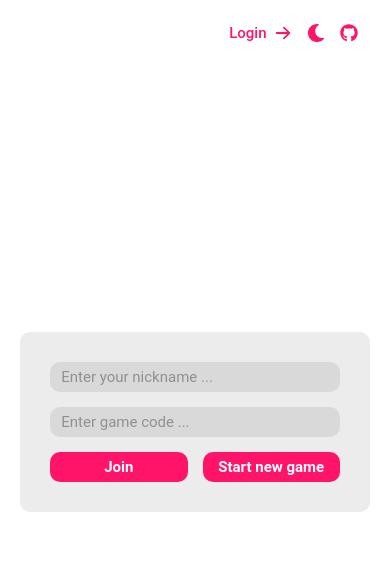
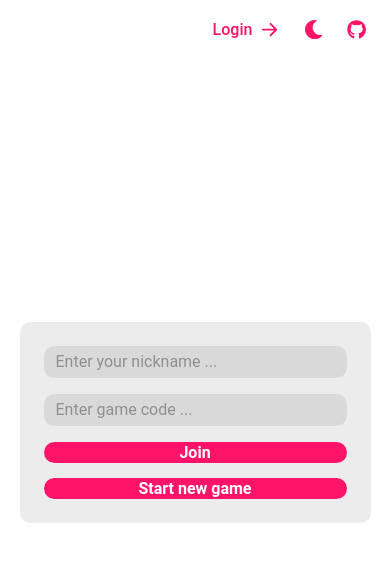
Before and after one commit to sopra-fs25-group-20/sopra-fs25-group-20-client, a Next.js app: page / in a window 390 px wide. Shown: the top 562 px of the page. Built offline with nearby package versions, Linux system fonts and the light colour scheme.

Commit message:
Refactor:layout for responsiveness: switch to rem units and add mobile support

```diff
--- a/app/styles/layout.css
+++ b/app/styles/layout.css
@@ -15,11 +15,11 @@ main,
 /* the grey, rounded frame used for every component */
 .frame {
   display: flex;
-  padding: 30px;
+  padding: 2rem;
   flex-direction: column;
   justify-content: center;
   align-items: center;
-  gap: 15px;
+  gap: 1rem;
   flex: 1 0 0;
   align-self: stretch;
 }
@@ -31,16 +31,16 @@ main,
   justify-content: center;
   align-items: center;
   flex: 1;
-  gap: 30px;
+  gap: 2rem;
   align-self: stretch;
 }
 
 .horizontal-flex {
   display: flex;
-  height: 30px;
+  height: 2rem;
   justify-content: center;
   align-items: center;
-  gap: 30px;
+  gap: 2rem;
   align-self: stretch;
 }
 
@@ -50,8 +50,8 @@ main,
   justify-content: center;
   align-items: center;
   align-self: stretch;
-  height: 30px;
-  gap: 10px;
+  height: 2rem;
+  gap: 0.66rem;
   flex: 1 0 0;
 }
 
@@ -64,27 +64,27 @@ main,
 
 .lobby {
   display: flex;
-  width: 800px;
-  min-height: 520px;
+  width: 53.6rem;
+  min-height: 34.6rem;
   justify-content: center;
   align-items: center;
-  gap: 30px;
+  gap: 2rem;
 }
 
 /* === LANDING PAGE === */
 
 .landing-page {
   display: flex;
-  width: 350px;
+  width: 23.3rem;
   justify-content: center;
   align-items: center;
-  gap: 30px;
+  gap: 2rem;
 }
 
 /* === CHAT === */
 
 .chat {
-  padding: 30px 30px 15px 30px; /* shift the chat bar down */
+  padding: 2rem 2rem 1rem 2rem; /* shift the chat bar down */
   flex: 1;
 }
 
@@ -92,7 +92,7 @@ main,
   display: flex;
   flex-direction: column;
   align-items: flex-start;
-  gap: 5px;
+  gap: 0.33rem;
   flex: 1 0 0;
   align-self: stretch;
 }
@@ -100,18 +100,18 @@ main,
 .message {
   display: flex;
   align-items: center;
-  gap: 10px;
+  gap: 0.66rem;
 }
 
 .message .you,
 .message .other {
-  width: 18px;
-  height: 18px;
+  width: 1.2rem;
+  height: 1.2rem;
 }
 
 .chat-input {
   display: flex;
-  height: 30px;
+  height: 2rem;
   justify-content: space-between;
   align-items: center;
   align-self: stretch;
@@ -119,8 +119,8 @@ main,
 }
 
 .chat-send-button {
-  width: 20px;
-  height: 20px;
+  width: 1.33rem;
+  height: 1.33rem;
 }
 
 /* === SETTINGS === */
@@ -140,16 +140,16 @@ main,
 .dropdown {
   display: flex;
   text-align: center;
-  border-radius: 5px;
+  border-radius: 0.33rem;
   justify-content: center;
   align-items: center;
-  width: 120px;
+  width: 8rem;
 }
 
 /* === PLAYER OVERVIEW === */
 
 .overview {
-  gap: 15px;
+  gap: 1rem;
 }
 
 .profile-card {
@@ -162,25 +162,25 @@ main,
 .profile-card .profile.you {
   display: flex;
   align-items: center;
-  gap: 15px;
+  gap: 1rem;
 }
 
 .profile-card .profile.other {
   display: flex;
   align-items: center;
-  gap: 10px;
+  gap: 0.66rem;
 }
 
 .profile-card .profile .icon.you {
-  width: 60px;
-  height: 60px;
-  border-radius: 10px;
+  width: 4rem;
+  height: 4rem;
+  border-radius: 0.66rem;
 }
 
 .profile-card .profile .icon.other {
-  width: 35px;
-  height: 35px;
-  border-radius: 20px;
+  width: 2.33rem;
+  height: 2.33rem;
+  border-radius: 1.33rem;
 }
 
 .profile-card .profile .player {
@@ -188,7 +188,7 @@ main,
   flex-direction: column;
   justify-content: center;
   align-items: flex-start;
-  gap: -2px;
+  gap: 0;
 }
 
 .profile-card .action {
@@ -200,17 +200,17 @@ main,
 /* === INPUT FIELD === */
 .form-control {
   width: 100%;
-  height: 30px;
+  height: 2rem;
 }
 
 /* === HEADER === */
 
 .app-header {
   position: absolute;
-  top: 24px;
-  right: 32px;
+  top: 1.6rem;
+  right: 2.13rem;
   display: flex;
-  gap: 15px;
+  gap: 1rem;
 }
 
 .app-header-button {
@@ -241,3 +241,187 @@ main,
   width: 100%;
   height: auto;
 }
+
+
+/* === RESPONSIVE DESIGN === */
+
+@media (max-width: 1024px) {
+  .lobby {
+    width: 100%;
+    max-width: 90%;
+    flex-direction: column;
+    gap: 1.5rem;
+  }
+
+  .landing-page {
+    width: 90%;
+    gap: 1.5rem;
+  }
+
+  .app-header {
+    top: 1rem;
+    right: 1rem;
+    flex-wrap: wrap;
+  }
+
+  .frame {
+    padding: 1.5rem;
+  }
+}
+
+@media (max-width: 768px) {
+  .horizontal-flex {
+    flex-direction: column;
+    height: auto;
+    gap: 1rem;
+  }
+
+  .chat {
+    padding: 1rem;
+  }
+
+  .chat-input {
+    position: relative;
+    flex-direction: row;
+    align-items: center;
+    height: auto;
+    gap: 0;
+    padding-right: 2.5rem;
+  }
+
+  .chat-input input {
+    width: 100%;
+    padding-right: 2.5rem;
+  }
+
+  .chat-send-button {
+    position: absolute;
+    right: 0.75rem;
+    top: 50%;
+    transform: translateY(-50%);
+  }
+
+  .dropdown {
+    width: 100%;
+  }
+
+  .button {
+    flex: 1 1 100%;
+    height: auto;
+    font-size: 1rem;
+  }
+
+  .app-header {
+    position: relative;
+    top: auto;
+    right: auto;
+    flex-wrap: wrap;
+    margin-bottom: 1rem;
+  }
+
+  .app-header-button {
+    font-size: 1rem;
+    padding: 0.5rem;
+    min-width: 2.75rem;
+    min-height: 2.75rem;
+    display: flex;
+    justify-content: center;
+    align-items: center;
+  }
+}
+
+@media (max-width: 480px) {
+  .profile-card {
+    flex-direction: row;
+    justify-content: space-between;
+    align-items: center;
+    gap: 1rem;
+  }
+
+  .profile-card .profile {
+    flex-direction: row;
+    align-items: center;
+    gap: 0.5rem;
+    display: flex;
+  }
+
+  .profile-card .profile .icon.you,
+  .profile-card .profile .icon.other {
+    width: 3rem;
+    height: 3rem;
+  }
+
+  .profile-card .profile .player.you .name,
+  .profile-card .profile .player.other .name {
+    font-size: 1.2rem;
+  }
+
+  .profile-card .profile .player.you .stats,
+  .profile-card .profile .player.other .stats {
+    font-size: 0.8rem;
+  }
+
+  .profile-card .action {
+    margin-left: auto;
+  }
+
+  .image-grid {
+    grid-template-columns: repeat(2, 1fr);
+  }
+
+  .app-header {
+    position: absolute;
+    top: 1rem;
+    right: 1rem;
+    display: flex;
+    flex-direction: row;
+    justify-content: flex-end;
+    align-items: center;
+    gap: 0.5rem;
+    z-index: 10;
+  }
+
+  .app-header-button {
+    padding: 0.25rem 0.5rem;
+    min-width: auto;
+    min-height: auto;
+    font-size: 1rem;
+    display: flex;
+    justify-content: center;
+    align-items: center;
+  }
+
+  .app-header-button svg {
+    width: 1.2rem;
+    height: 1.2rem;
+  }
+
+  .chat-input {
+    flex-direction: row;
+    gap: 0;
+    align-items: center;
+    position: relative;
+    padding-right: 2.5rem;
+  }
+
+  .chat-input input {
+    width: 100%;
+    padding-right: 2.5rem;
+  }
+
+  .chat-send-button {
+    position: absolute;
+    right: 0.75rem;
+    top: 50%;
+    transform: translateY(-50%);
+  }
+
+  .dropdown {
+    font-size: 0.9rem;
+    padding: 0.25rem 0.5rem;
+  }
+
+  .button {
+    font-size: 1rem;
+  }
+}
--- a/app/styles/style.css
+++ b/app/styles/style.css
@@ -18,7 +18,7 @@
 html,
 body {
   font-family: Roboto, sans-serif;
-  font-size: 15px;
+  font-size: 1rem;
   font-style: normal;
   font-weight: 400;
   line-height: normal;
@@ -30,7 +30,7 @@ body {
 
 /* used to wrap every component */
 .frame {
-  border-radius: 10px;
+  border-radius: 0.66rem;
   background: var(--box-light);
 }
 
@@ -39,14 +39,14 @@ body {
   color: var(--background-light);
   border: none;
   outline: none;
-  border-radius: 10px;
+  border-radius: 0.66rem;
   font-weight: 600;
 }
 
 /* === LOBBY === */
 
 .page-wrapper .chat {
-  border-radius: 10px;
+  border-radius: 0.66rem;
   background: var(--box-light);
 }
 
@@ -63,12 +63,12 @@ body.dark {
 /* === CHAT === */
 
 .message .you {
-  border-radius: 5px;
+  border-radius: 0.33rem;
   background: red;
 }
 
 .message .other {
-  border-radius: 10px;
+  border-radius: 0.66rem;
   background: red;
 }
 
@@ -90,7 +90,7 @@ body.dark {
   background-color: var(--inner-box-light);
   color: var(--text-light);
   border: none;
-  border-radius: 5px;
+  border-radius: 0.33rem;
   outline: none;
 }
 
@@ -103,26 +103,26 @@ body.dark {
 
 .profile-card .profile .player.you .name {
   font-weight: 800;
-  font-size: 30px;
+  font-size: 2rem;
 }
 
 .profile-card .profile .player.other .name {
   font-weight: 800;
-  font-size: 15px;
+  font-size: 1rem;
 }
 
 .profile-card .profile.you .player .stats {
-  font-size: 15px;
+  font-size: 1rem;
 }
 
 .profile-card .profile.other .player .stats {
-  font-size: 8px;
+  font-size: 0.53rem;
 }
 
 /* === INPUT FIELD === */
 .form-control {
   background-color: var(--inner-box-light);
-  border-radius: 10px;
+  border-radius: 0.66rem;
   border: none;
   color: var(--text-light);
 }
@@ -164,10 +164,10 @@ body.dark {
 
 .image-container {
   cursor: pointer;
-  border-radius: 10px;
+  border-radius: 0.66rem;
   overflow: hidden;
 }
 
 .image-container.highlighted {
-  border: 3px solid #ff146a;
+  border: 0.2rem  solid #ff146a;
 }
```
